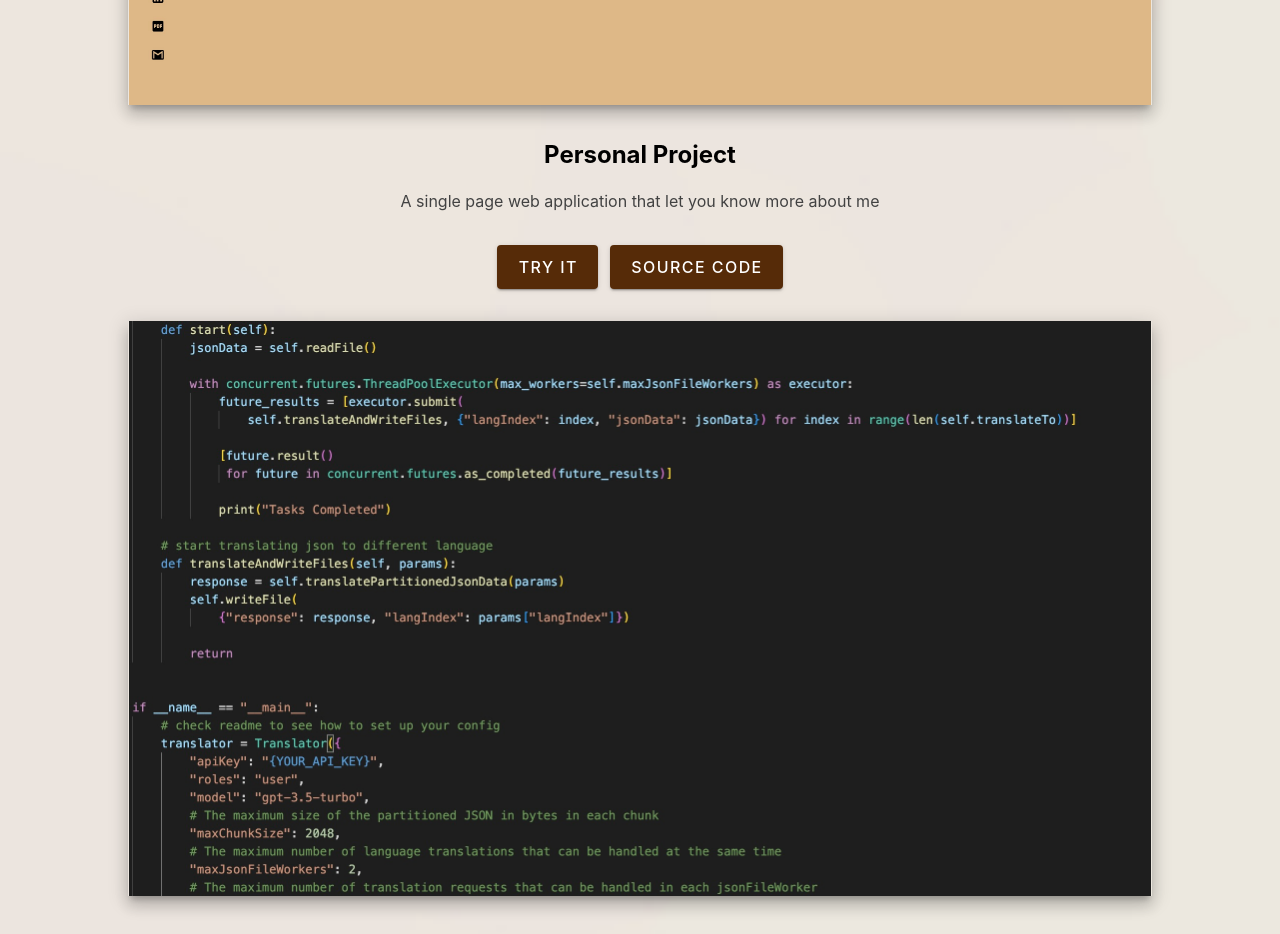
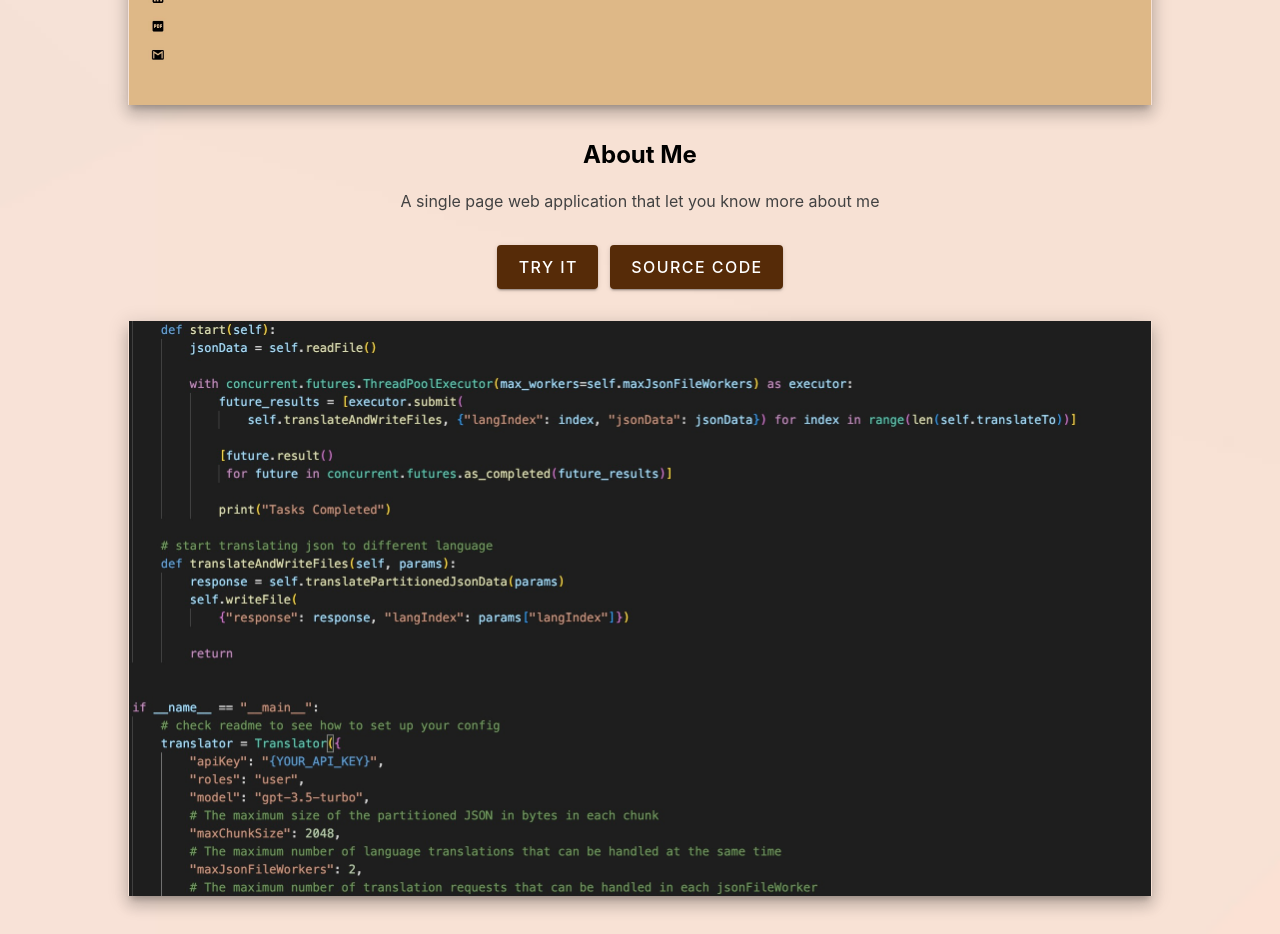
Before and after one commit to HoiPangCHEUNG/hoipangcheung.github.io, a Vue app: page / in a window 1280 px wide. Shown: the part 4140-5074 px from the top of the page. Built offline with nearby package versions, Linux system fonts and the light colour scheme.

Commit message:
fix: remove unused lines, fix typo, rename variable

```diff
--- a/src/components/base/BaseSnackbar.vue
+++ b/src/components/base/BaseSnackbar.vue
@@ -1,6 +1,6 @@
 <template>
   <div class="text-center ma-2">
-    <v-snackbar class="snackbar" v-model="shdShowSnackbar" color="#9E7676" width="50px">
+    <v-snackbar class="Snackbar" v-model="shdShowSnackbar" color="#9E7676" width="50px">
       {{ msg }}
     </v-snackbar>
   </div>
@@ -24,7 +24,7 @@ watch(snackbarMessage, () => {
 </script>
 
 <style scoped>
-.snackbar {
+.Snackbar {
   bottom: 40px;
   text-align: center;
 }
--- a/src/components/sections/AboutSection.vue
+++ b/src/components/sections/AboutSection.vue
@@ -53,6 +53,7 @@ const techStacks = [
   'CQRS'
 ]
 </script>
+
 <style scoped>
 #AboutContainer {
   min-height: 100vh;
--- a/src/components/sections/PortfolioSection.vue
+++ b/src/components/sections/PortfolioSection.vue
@@ -39,7 +39,7 @@ const projects = [
     githubUrl: 'https://github.com/HoiPangCHEUNG/TTC-Next'
   },
   {
-    title: 'Personal Project ',
+    title: 'About Me',
     mediaPath: personalProj,
     description: 'A single page web application that let you know more about me',
     site: 'https://hoipangcheung.github.io/',
--- a/src/views/HomeView.vue
+++ b/src/views/HomeView.vue
@@ -1,7 +1,7 @@
 <template>
   <main>
     <!-- header -->
-    <v-parallax class="Parallax" :src="bg" min-height="400vh">
+    <v-parallax class="Parallax" :src="bg3" min-height="400vh">
       <HeaderBar :isSmallScreen="isSmallScreen" :shdShowHeader="shdShowHeader"></HeaderBar>
 
       <!-- start of sections -->
@@ -28,7 +28,7 @@
 </template>
 
 <script lang="ts" setup>
-import bg from '@/assets/bg.jpeg'
+import bg3 from '@/assets/bg3.jpeg'
 import BaseSnackbar from '@/components/base/BaseSnackbar.vue'
 import AboutSection from '@/components/sections/AboutSection.vue'
 import ExperienceSection from '@/components/sections/ExperienceSection.vue'
```
